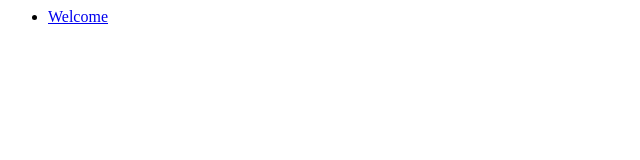
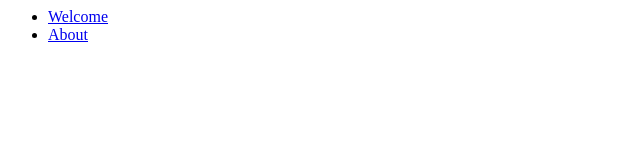
Before and after one commit to OUARRICH/git_Training, a plain HTML site: page index.html in a window 1280 px wide. Shown: the full height of the page, 0-640 px from the left. Drawn offline with Linux system fonts and the light colour scheme.

Commit message:
commit 1 on master 2

```diff
--- a/index.html
+++ b/index.html
@@ -6,6 +6,7 @@
 		<nav>
 			<ul>
 				<li><a href="#">Welcome</a></li>
+				<li><a href="#">About</a></li>
 			</ul>
 		</nav>
 	</section>
```
